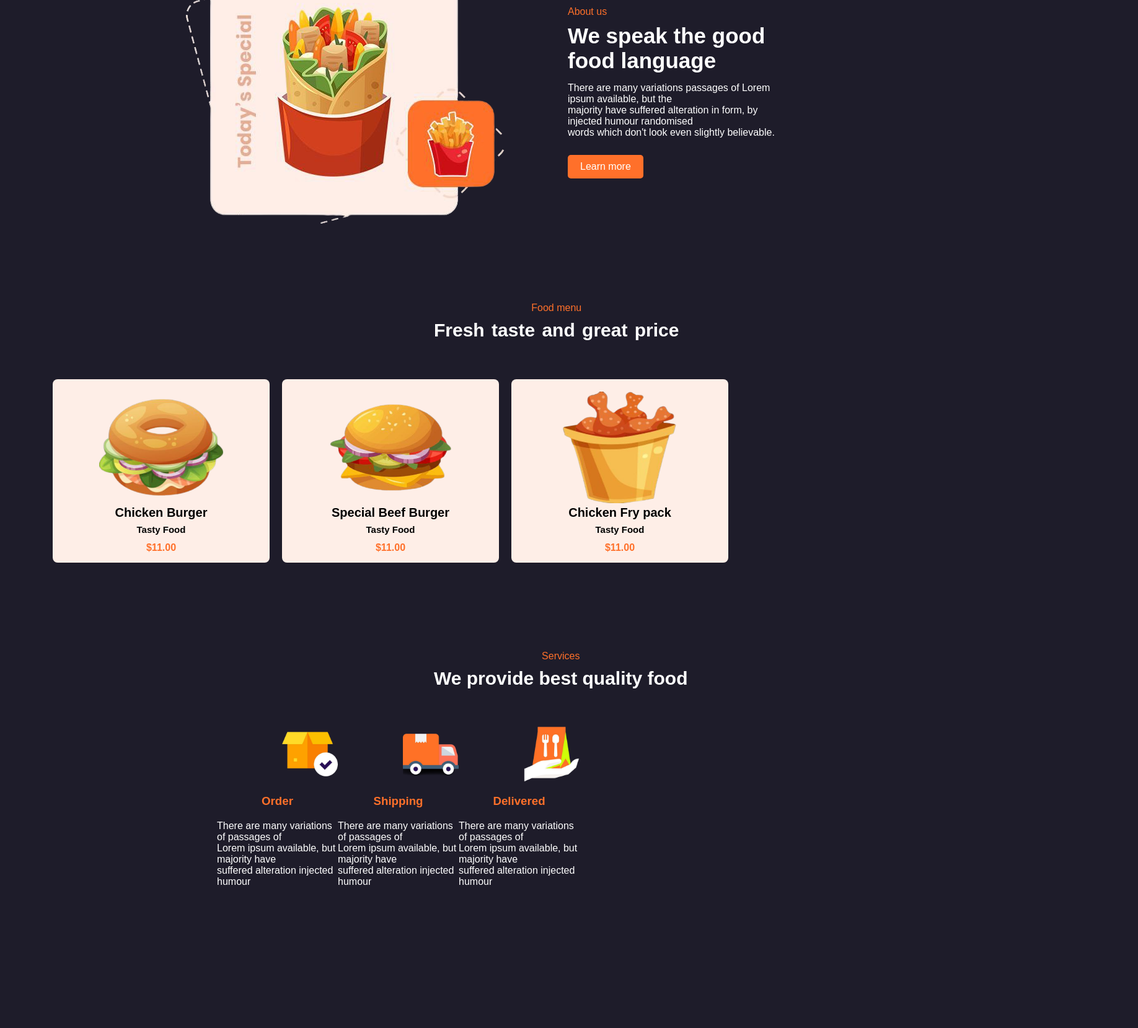
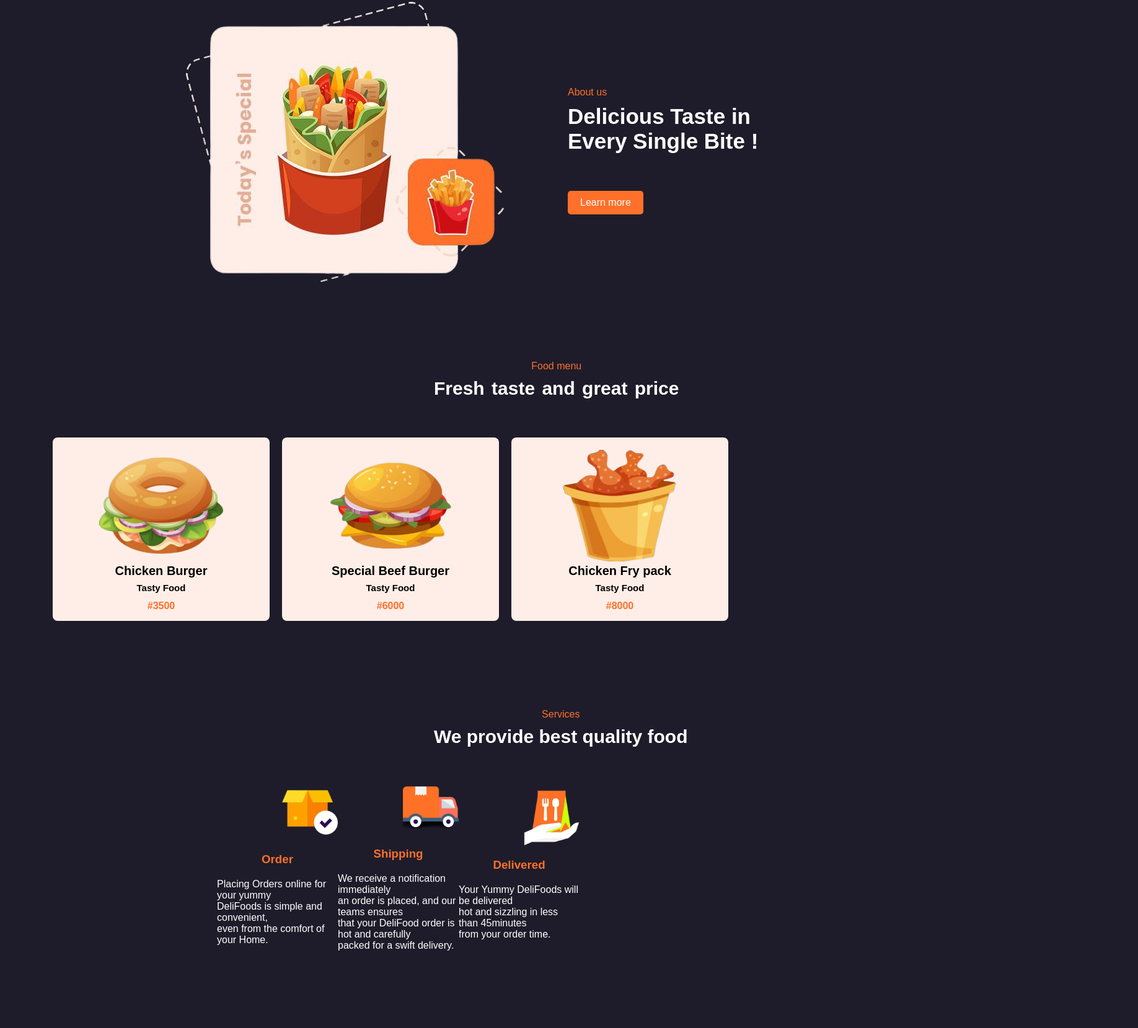
Before and after one commit to Flashlearner1/Food-Company, a plain HTML site: page index.html in a window 1280 px wide. Shown: the part 931-2590 px from the top of the page at 62% size, 1836 px wide, since content can reach past the window. Drawn offline with Linux system fonts and the light colour scheme.

Commit message:
FOOD COMPANY

```diff
--- a/index.html
+++ b/index.html
@@ -14,7 +14,7 @@
     <!-------The header starts here------>
     <header>
         <div class="logo">
-            <a href="#">Foods</a>
+            <a href="#">DeliFoods</a>
         </div>
 
         <ul>
@@ -32,7 +32,7 @@
             <div class="box">
                 <div class="left">
                     <h2>Full Website</h2>
-                    <h4>Food The <br> Most Precious Things</h4>
+                    <h4>Making every Taste <br> Count !</h4>
                     <a href="#" class="btn">Today's Menu</a>
                 </div>
 
@@ -53,10 +53,8 @@
 
                 <div class="about-text">
                     <span>About us</span>
-                    <h3>We speak the good <br> food language</h3>
-                    <p>There are many variations passages of Lorem ipsum available, but the <br>
-                        majority have suffered alteration in form, by injected humour
-                        randomised  <br> words which don't look even slightly believable.</p>
+                    <h3>Delicious Taste in <br> Every Single Bite !</h3>
+                    <p>  <br> </p>
                         <a href="#" class="btn">Learn more</a>
                 </div>
             </div>
@@ -77,7 +75,7 @@
                 </div>
                 <h2>Chicken Burger</h2>
                 <h3>Tasty Food</h3>
-                <span>$11.00</span>
+                <span>#3500</span>
             </div>
 
             <div class="snack-container">
@@ -86,7 +84,7 @@
                 </div>
                 <h2>Special Beef Burger</h2>
                 <h3>Tasty Food</h3>
-                <span>$11.00</span>
+                <span>#6000</span>
             </div>
 
             <div class="snack-container">
@@ -95,7 +93,7 @@
                 </div>
                 <h2>Chicken Fry pack</h2>
                 <h3>Tasty Food</h3>
-                <span>$11.00</span>
+                <span>#8000</span>
             </div>
             </div>
     </section>
@@ -111,25 +109,24 @@
             <div class="pick">
                 <img src="services_1-removebg-preview.png">
                 <h3>Order</h3>
-                <p>There are many variations of passages of <br>
-                   Lorem ipsum available, but majority have <br>
-                    suffered alteration injected humour</p>
+                <p>Placing Orders online for your yummy <br>
+                    DeliFoods is simple and convenient, <br>
+                    even from the comfort of your Home.</p>
             </div>
 
             <div class="pick">
                 <img src="Services_2-removebg-preview.png">
                 <h3>Shipping</h3>
-                <p>There are many variations of passages of <br>
-                   Lorem ipsum available, but majority have <br>
-                     suffered alteration injected humour</p>
+                <p>We receive a notification immediately
+                    <br>an order is placed, and our teams ensures <br>
+                     that your DeliFood order is hot and carefully <br>packed for a swift delivery.</p>
             </div>
 
             <div class="pick">
                 <img src="Services_3-removebg-preview.png">
                 <h3>Delivered</h3>
-                <p>There are many variations of passages of <br>
-                   Lorem ipsum available, but majority have <br>
-                    suffered alteration injected humour</p>
+                <p>Your Yummy DeliFoods will be delivered <br>
+                    hot and sizzling in less than 45minutes <br> from your order time.</p>
             </div>
         </div>
     </section>
--- a/style.css
+++ b/style.css
@@ -14,7 +14,7 @@ body{
 
 /* Header styling*/
 header{
-    position: fixed;
+    position: sticky;
     display: flex;
     align-items: center;
     justify-content: space-between;
```
